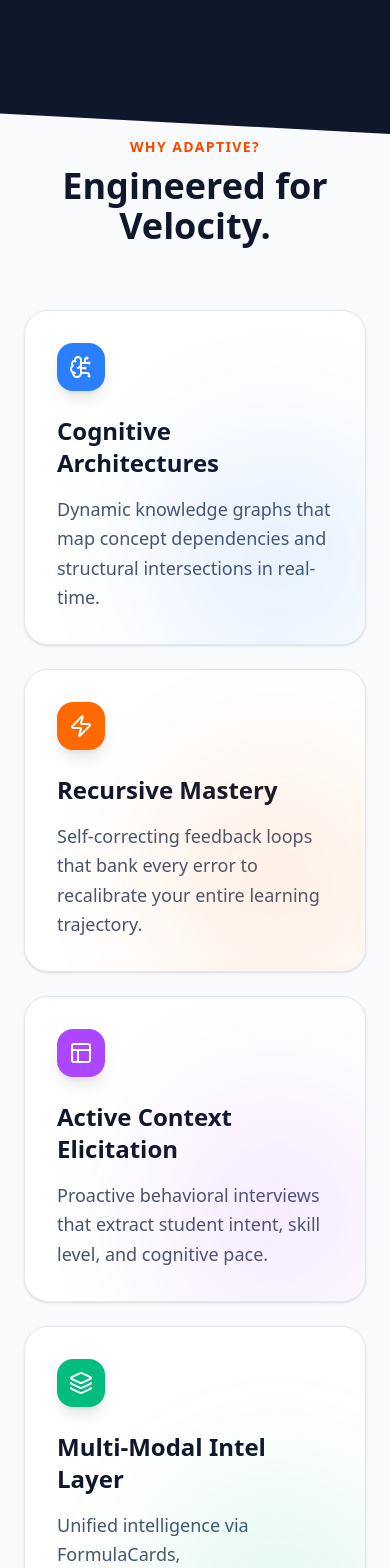
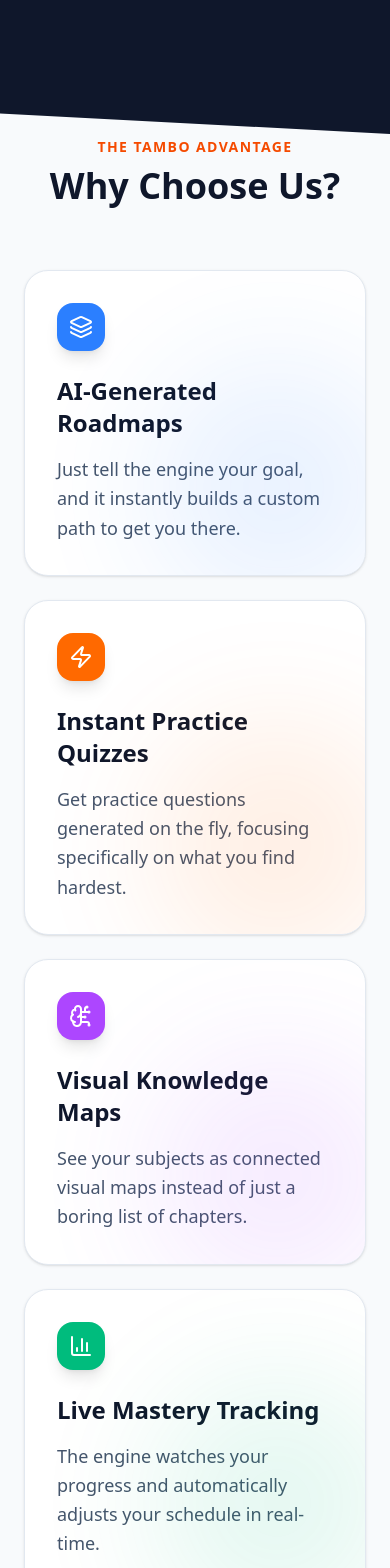
Before and after one commit to shumhn/Edify, a Next.js app: page / in a window 390 px wide. Shown: the part 4380-5948 px from the top of the page. Built offline with nearby package versions, Linux system fonts and the light colour scheme; no server answers.

Commit message:
feat: final branding, polish and 2026 updates

```diff
--- a/src/app/page.tsx
+++ b/src/app/page.tsx
@@ -7,41 +7,45 @@
 
 const fadeIn = {
    initial: { opacity: 0, y: 20 },
-   animate: { opacity: 1, y: 0 },
-   transition: { duration: 0.5 }
+   animate: { opacity: 1, y: 0 }
+};
+
+const slideUp = {
+   initial: { opacity: 0, y: 40 },
+   animate: { opacity: 1, y: 0 }
 };
 
 const stagger = {
    animate: {
       transition: {
-         staggerChildren: 0.1
+         staggerChildren: 0.3
       }
    }
 };
 
 const features = [
    {
-      title: "Cognitive Architectures",
-      description: "Dynamic knowledge graphs that map concept dependencies and structural intersections in real-time.",
-      icon: <BrainCircuit className="h-6 w-6 text-white" />,
+      title: "AI-Generated Roadmaps",
+      description: "Just tell the engine your goal, and it instantly builds a custom path to get you there.",
+      icon: <Layers className="h-6 w-6 text-white" />,
       color: "bg-blue-500"
    },
    {
-      title: "Recursive Mastery",
-      description: "Self-correcting feedback loops that bank every error to recalibrate your entire learning trajectory.",
+      title: "Instant Practice Quizzes",
+      description: "Get practice questions generated on the fly, focusing specifically on what you find hardest.",
       icon: <Zap className="h-6 w-6 text-white" />,
       color: "bg-orange-500"
    },
    {
-      title: "Active Context Elicitation",
-      description: "Proactive behavioral interviews that extract student intent, skill level, and cognitive pace.",
-      icon: <Layout className="h-6 w-6 text-white" />,
+      title: "Visual Knowledge Maps",
+      description: "See your subjects as connected visual maps instead of just a boring list of chapters.",
+      icon: <BrainCircuit className="h-6 w-6 text-white" />,
       color: "bg-purple-500"
    },
    {
-      title: "Multi-Modal Intel Layer",
-      description: "Unified intelligence via FormulaCards, ConceptExplainers, and RoadmapTimelines for 360° mastery.",
-      icon: <Layers className="h-6 w-6 text-white" />,
+      title: "Live Mastery Tracking",
+      description: "The engine watches your progress and automatically adjusts your schedule in real-time.",
+      icon: <BarChart3 className="h-6 w-6 text-white" />,
       color: "bg-emerald-500"
    },
 ];
@@ -102,6 +106,10 @@
                   <span className="text-lg font-bold tracking-tight">AdaptiveStudy</span>
                </div>
                <div className="flex items-center gap-4">
+                  <div className="hidden sm:flex items-center gap-2 px-3 py-1.5 rounded-xl bg-slate-900/[0.03] border border-slate-900/5 transition-colors hover:bg-slate-900/[0.05]">
+                     <span className="text-[10px] font-bold text-slate-400 uppercase tracking-widest">Powered by</span>
+                     <span className="text-[10px] font-black text-slate-900 uppercase tracking-widest">Tambo AI</span>
+                  </div>
                   <Link
                      href="/chat?mode=learn"
                      className="group relative overflow-hidden rounded-full bg-slate-900 px-6 py-2 text-sm font-semibold text-white transition-all hover:scale-105 hover:shadow-xl hover:shadow-slate-900/20"
@@ -124,7 +132,7 @@
                   className="mx-auto max-w-4xl space-y-8"
                >
                   {/* Badge */}
-                  <motion.div variants={fadeIn} className="flex justify-center">
+                  <motion.div variants={fadeIn} transition={{ duration: 1, ease: "easeOut" }} className="flex justify-center">
                      <div className="group relative inline-flex items-center gap-2 rounded-full border border-orange-200 bg-orange-50/50 px-4 py-1.5 backdrop-blur-sm transition-colors hover:bg-orange-100/50">
                         <span className="relative flex h-2 w-2">
                            <span className="animate-ping absolute inline-flex h-full w-full rounded-full bg-orange-400 opacity-75"></span>
@@ -135,19 +143,31 @@
                   </motion.div>
 
                   {/* Headline */}
-                  <motion.h1 variants={fadeIn} className="text-6xl font-extrabold tracking-tight text-slate-900 sm:text-8xl leading-[0.9]">
+                  <motion.h1
+                     variants={fadeIn}
+                     transition={{ duration: 1.2, delay: 0.2, ease: "easeOut" }}
+                     className="text-6xl font-extrabold tracking-tight text-slate-900 sm:text-8xl leading-[0.9]"
+                  >
                      The UI that <br />
                      <span className="bg-gradient-to-r from-orange-500 to-red-600 bg-clip-text text-transparent">studies with you.</span>
                   </motion.h1>
 
-                  <motion.p variants={fadeIn} className="mx-auto max-w-2xl text-xl text-slate-600 font-medium">
+                  <motion.p
+                     variants={fadeIn}
+                     transition={{ duration: 1.2, delay: 0.4, ease: "easeOut" }}
+                     className="mx-auto max-w-2xl text-xl text-slate-600 font-medium"
+                  >
                      Instantly generate adaptive roadmaps, interactive quizzes, and
                      <span className="text-slate-900 font-bold decoration-orange-400 decoration-2 underline underline-offset-4"> visual knowledge graphs</span> to master any subject with ease.
                   </motion.p>
 
                   {/* Input Action - Glassmorphism */}
                   <ApiKeyCheck>
-                     <motion.div variants={fadeIn} className="mx-auto mt-10 max-w-2xl relative z-10">
+                     <motion.div
+                        variants={fadeIn}
+                        transition={{ duration: 1.2, delay: 0.6, ease: "easeOut" }}
+                        className="mx-auto mt-10 max-w-2xl relative z-10"
+                     >
                         <div className="group relative">
                            <div className="absolute -inset-1 rounded-2xl bg-gradient-to-r from-orange-500 via-purple-500 to-blue-500 opacity-30 blur-lg transition duration-500 group-hover:opacity-50" />
                            <div className="relative flex items-center gap-2 rounded-2xl border border-white/50 bg-white/80 p-2 shadow-2xl backdrop-blur-xl ring-1 ring-black/5">
@@ -376,8 +396,8 @@
             {/* BENTO GRID FEATURES */}
             <section className="mx-auto max-w-7xl px-6 lg:px-8 py-20">
                <div className="mb-16 text-center">
-                  <span className="text-sm font-bold uppercase tracking-widest text-orange-600">Why Adaptive?</span>
-                  <h2 className="mt-2 text-4xl font-bold text-slate-900">Engineered for Velocity.</h2>
+                  <span className="text-sm font-bold uppercase tracking-widest text-orange-600">The Tambo Advantage</span>
+                  <h2 className="mt-2 text-4xl font-bold text-slate-900">Why Choose Us?</h2>
                </div>
 
                <div className="grid gap-6 md:grid-cols-3">
@@ -403,9 +423,60 @@
             </section>
 
             {/* FOOTER */}
-            <footer className="mt-32 border-t border-slate-200 bg-white pt-16 pb-12">
-               <div className="mx-auto max-w-7xl px-6 text-center lg:px-8">
-                  <p className="text-sm text-slate-500">&copy; 2024 Adaptive Study Coach. Built for the future.</p>
+            <footer className="mt-32 border-t border-slate-200 bg-white/80 backdrop-blur-xl pt-24 pb-12">
+               <div className="mx-auto max-w-7xl px-6 lg:px-8">
+                  <div className="grid grid-cols-2 md:grid-cols-4 lg:grid-cols-5 gap-12 pb-16">
+                     <div className="col-span-2 lg:col-span-2">
+                        <div className="flex items-center gap-2 mb-6">
+                           <div className="flex h-8 w-8 items-center justify-center rounded-lg bg-gradient-to-br from-orange-500 to-red-600 text-white font-bold text-sm">
+                              AS
+                           </div>
+                           <span className="text-lg font-bold tracking-tight">AdaptiveStudy</span>
+                        </div>
+                        <p className="text-slate-500 text-sm max-w-xs leading-relaxed">
+                           The Generative UI engine for high-velocity STEM mastery. Powered by the next generation of Tambo AI infrastructure.
+                        </p>
+                     </div>
+                     <div>
+                        <h4 className="font-bold text-sm text-slate-900 uppercase tracking-widest mb-6">Product</h4>
+                        <ul className="space-y-4 text-sm text-slate-500">
+                           <li><Link href="/chat?mode=learn" className="hover:text-orange-600 transition-colors">Pathways</Link></li>
+                           <li><Link href="/chat?mode=exam" className="hover:text-orange-600 transition-colors">Exam Prep</Link></li>
+                           <li><Link href="#" className="hover:text-orange-600 transition-colors">Catalog</Link></li>
+                           <li><Link href="#" className="hover:text-orange-600 transition-colors">Enterprise</Link></li>
+                        </ul>
+                     </div>
+                     <div>
+                        <h4 className="font-bold text-sm text-slate-900 uppercase tracking-widest mb-6">Resources</h4>
+                        <ul className="space-y-4 text-sm text-slate-500">
+                           <li><Link href="#" className="hover:text-orange-600 transition-colors">Documentation</Link></li>
+                           <li><Link href="#" className="hover:text-orange-600 transition-colors">API Reference</Link></li>
+                           <li><Link href="#" className="hover:text-orange-600 transition-colors">Community</Link></li>
+                        </ul>
+                     </div>
+                     <div>
+                        <h4 className="font-bold text-sm text-slate-900 uppercase tracking-widest mb-6">Connect</h4>
+                        <ul className="space-y-4 text-sm text-slate-500">
+                           <li><Link href="#" className="hover:text-orange-600 transition-colors">Twitter</Link></li>
+                           <li><Link href="#" className="hover:text-orange-600 transition-colors">GitHub</Link></li>
+                           <li><Link href="#" className="hover:text-orange-600 transition-colors">Discord</Link></li>
+                        </ul>
+                     </div>
+                  </div>
+                  <div className="pt-8 border-t border-slate-100 flex flex-col md:flex-row justify-between items-center gap-6">
+                     <div className="flex flex-col items-center md:items-start gap-2">
+                        <p className="text-xs text-slate-400">&copy; 2026 Adaptive Study Coach. All rights reserved.</p>
+                        <div className="flex items-center gap-2 px-2 py-1 rounded-lg bg-slate-50 border border-slate-100">
+                           <span className="text-[9px] font-bold text-slate-400 uppercase tracking-widest">Built with</span>
+                           <span className="text-[9px] font-black text-slate-900 uppercase tracking-widest">Tambo Generative Engine</span>
+                        </div>
+                     </div>
+                     <div className="flex gap-8 text-xs text-slate-400">
+                        <Link href="#" className="hover:text-slate-600">Privacy Policy</Link>
+                        <Link href="#" className="hover:text-slate-600">Terms of Service</Link>
+                        <Link href="#" className="hover:text-slate-600">Cookie Policy</Link>
+                     </div>
+                  </div>
                </div>
             </footer>
 
```
